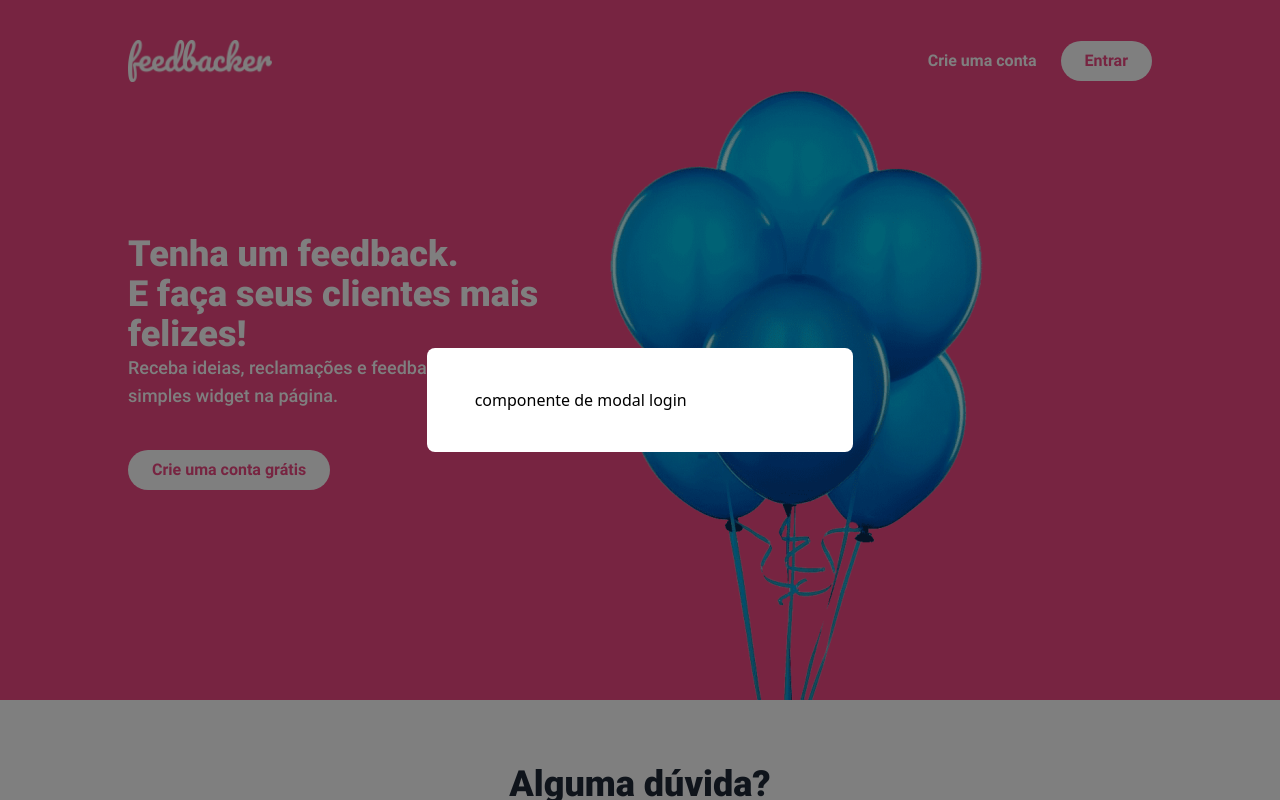
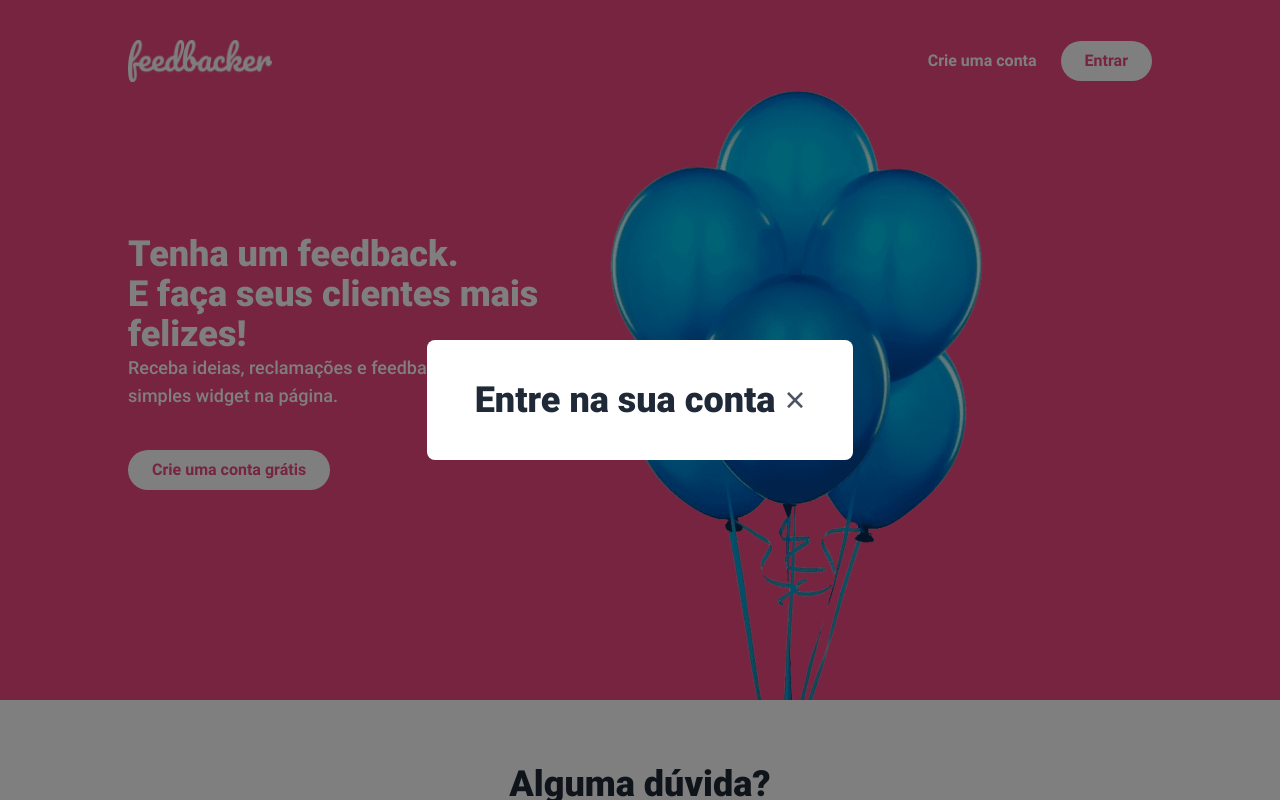
Before and after one commit to lucianoBaraunaLabs/vuejsbr-treinamento, a Vue app in the folder dashboard/: page / in a window 1280 px wide. Both pictures are taken after a click on the button "Entrar". Shown: the top 800 px of the page. Built offline with nearby package versions, Linux system fonts and the light colour scheme.

Commit message:
modulo-04: finzalida criando modal login-1

```diff
--- a/dashboard/index.html
+++ b/dashboard/index.html
@@ -4,7 +4,7 @@
     <meta charset="UTF-8">
     <link rel="icon" href="/favicon.ico">
     <meta name="viewport" content="width=device-width, initial-scale=1.0">
-    <title>Vite App</title>
+    <title>Feedbacker</title>
   </head>
   <body>
     <div id="app"></div>
--- a/dashboard/src/components/ModalLogin/index.vue
+++ b/dashboard/src/components/ModalLogin/index.vue
@@ -1,13 +1,40 @@
-<template lang="">
-  <div>
-    componente de modal login
+<template>
+  <div class="flex justify-between" id="modal-login">
+    <h1 class="text-4xl font-black text-gray-800">
+      Entre na sua conta
+    </h1>
+
+    <button
+      @click="close"
+      class="text-4xl text-gray-600 focus:outline-none"
+    >
+      &times;
+    </button>
   </div>
 </template>
 <script>
+import { reactive } from 'vue';
+import useModal from '../../hooks/useModal';
+
 export default {
+  name: 'ModalLogin',
 
+  setup() {
+    const modal = useModal()
+    const state = reactive({
+      hasErrors: false,
+      isLoading: false,
+      email: {
+        value: '',
+        errorMessage: ''
+      },
+      password: {
+        value: '',
+        errorMessage: ''
+      }
+    })
+
+    return { state, close: modal.close }
+  }
 }
 </script>
-<style lang="">
-
-</style>
```
